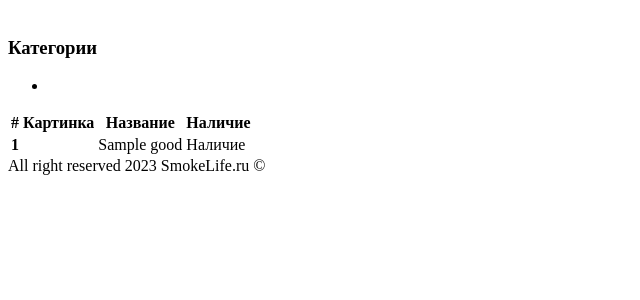
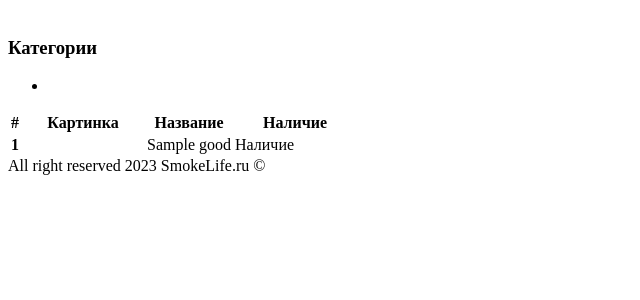
Before and after one commit to cn13/tg-insales, a Yii app: template views/category/view.php in a window 1280 px wide. Shown: the part 26-326 px from the top of the page, without its empty margins (0-640 px from the left). Run offline with PHP 8.4 and a stand-in for Yii, Linux system fonts and the light colour scheme; the template is opened without the code that fills it: most values are stand-ins (such as "Sample title", 1, 10 or a date in 2020); data that the repository does not hold is empty; some libraries are stand-ins or nearby versions.

Commit message:
receipts

```diff
--- a/views/category/view.php
+++ b/views/category/view.php
@@ -32,9 +32,9 @@
     <thead>
     <tr>
         <th>#</th>
-        <th>Картинка</th>
+        <th style="width: 120px;">Картинка</th>
         <th>Название</th>
-        <th>Наличие</th>
+        <th style="width: 120px;">Наличие</th>
     </tr>
     </thead>
     <tbody>
```
